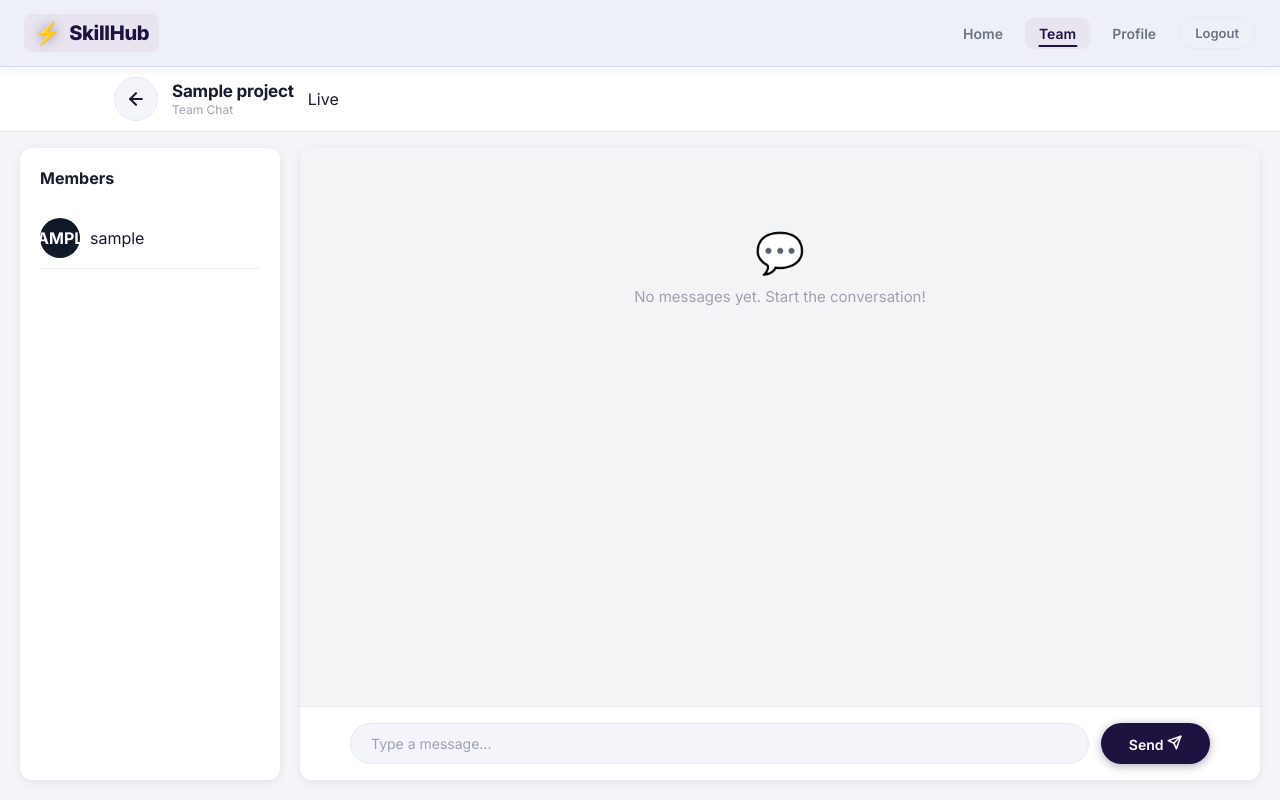
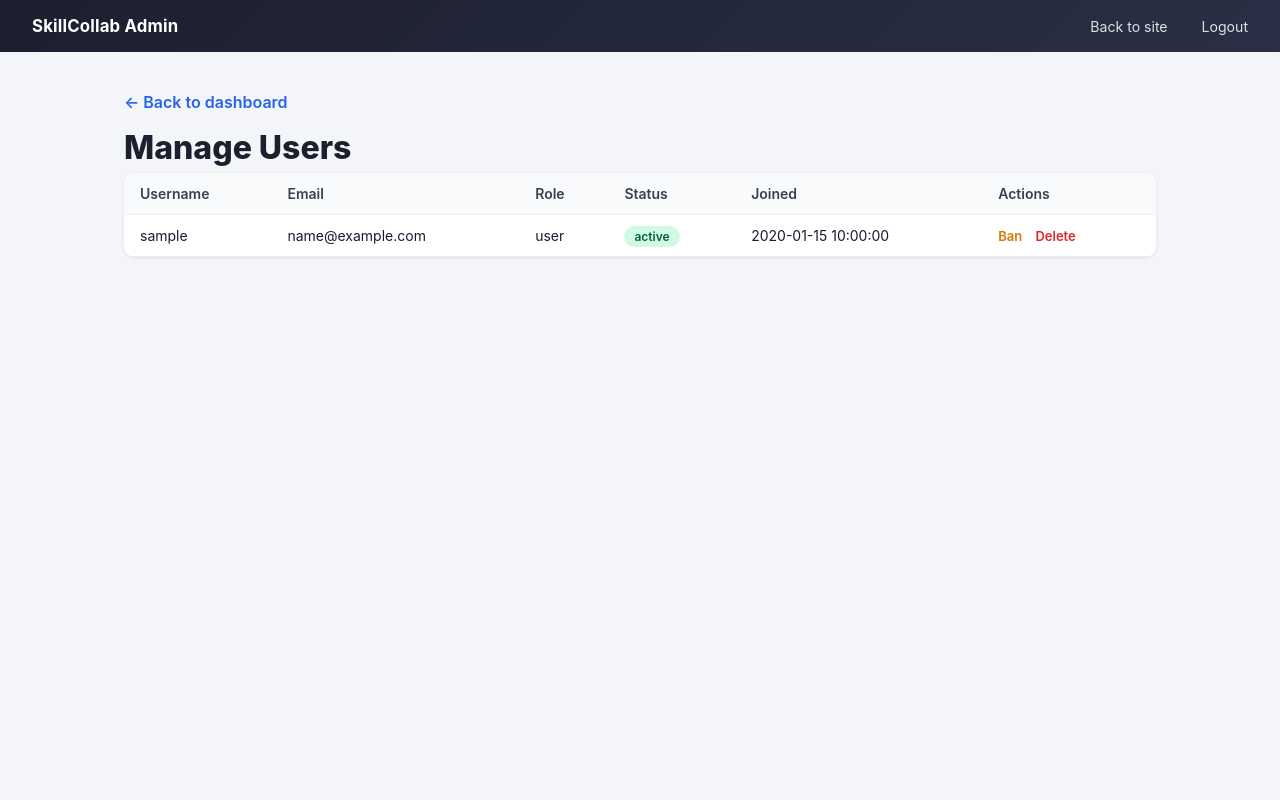
Before and after one commit to jillani0101/SkillHuB, a Flask app: template templates/admin_users.html in a window 1280 px wide. Run offline with Flask 3, Linux system fonts and the light colour scheme; the template is opened without the code that fills it: most values are stand-ins (such as "Sample title", 1, 10 or a date in 2020); some libraries are stand-ins or nearby versions.

Commit message:
Update admin_users.html

```diff
--- a/templates/admin_users.html
+++ b/templates/admin_users.html
@@ -1,226 +1,107 @@
 <!DOCTYPE html>
-<html>
+<html lang="en">
 <head>
-    <title>{{ project.project_name }} — Chat</title>
-    <link href="https://fonts.googleapis.com/css2?family=Inter:wght@400;500;600;700;800&display=swap" rel="stylesheet">
+    <meta charset="UTF-8">
+    <title>Manage Users - SkillCollab Admin</title>
+
     <link rel="stylesheet" href="{{ url_for('static', filename='style.css') }}">
 </head>
+<body>
 
-<body class="chat-page">
+    <div class="admin-topbar">
+        <div><strong>SkillCollab Admin</strong></div>
 
-<!-- NAVBAR -->
-<nav class="sh-navbar">
-    <div class="sh-navbar-inner">
-        <a class="sh-brand" href="/home"><span>⚡</span> SkillHub</a>
-        <ul class="sh-nav-links" style="margin-left:auto; list-style:none; display:flex; align-items:center; gap:8px;">
-            <li><a class="sh-nav-link" href="/home">Home</a></li>
-            <li><a class="sh-nav-link active" href="/team">Team</a></li>
-            <li><a class="sh-nav-link" href="/profile">Profile</a></li>
-            <li><a class="sh-btn sh-btn-ghost" href="/logout" style="padding:7px 16px; font-size:13px;">Logout</a></li>
-        </ul>
-    </div>
-</nav>
-
-<!-- SUB HEADER -->
-<div class="chat-subheader">
-    <div class="chat-subheader-inner">
-        <a href="/team" class="chat-back-btn" title="Back to Teams">
-            <svg width="20" height="20" viewBox="0 0 24 24"
-                 fill="none" stroke-width="2.5"
-                 stroke-linecap="round" stroke-linejoin="round">
-                <path d="M19 12H5"/>
-                <path d="M12 5l-7 7 7 7"/>
-            </svg>
-        </a>
         <div>
-            <div class="chat-project-name">{{ project.project_name }}</div>
-            <div class="chat-project-sub">Team Chat</div>
-        </div>
-        <div class="chat-online-pill" id="onlinePill">
-            <span class="chat-online-dot"></span> Live
+            <a href="{{ url_for('home_page') }}">Back to site</a>
+            <a href="{{ url_for('logout') }}">Logout</a>
         </div>
     </div>
-</div>
 
-<!-- MAIN WRAPPER -->
-<div class="chat-wrapper">
+    <div class="admin-container">
 
-    <!-- MEMBERS PANEL -->
-    <div class="members-panel">
-        <h4>Members</h4>
-        {% for member in members %}
-        <div class="member">
-            <div class="member-avatar">{{ member.username[0].upper() }}</div>
-            <span>{{ member.username }}</span>
-        </div>
-        {% endfor %}
-    </div>
+        <a class="admin-back-link"
+           href="{{ url_for('admin_dashboard') }}">
+            &larr; Back to dashboard
+        </a>
 
-    <!-- CHAT AREA -->
-    <div class="chat-area">
+        <h1 class="admin-title">Manage Users</h1>
 
-        <!-- Messages -->
-        <div class="chat-box" id="chatBox">
-            <div class="chat-empty" id="emptyState">
-                <div class="chat-empty-icon">💬</div>
-                <p>No messages yet. Start the conversation!</p>
-            </div>
-        </div>
+        <table class="admin-table">
+            <tr>
+                <th>Username</th>
+                <th>Email</th>
+                <th>Role</th>
+                <th>Status</th>
+                <th>Joined</th>
+                <th>Actions</th>
+            </tr>
 
-        <!-- Input -->
-        <div class="chat-input-bar">
-            <div class="chat-input-inner">
-                <input type="text" id="msgInput" class="chat-input"
-                       placeholder="Type a message..." autocomplete="off"
-                       maxlength="1000">
-                <button id="sendBtn" class="chat-send-btn">
-                    Send
-                    <svg width="15" height="15" viewBox="0 0 24 24" fill="none"
-                         stroke="currentColor" stroke-width="2.5"
-                         stroke-linecap="round" stroke-linejoin="round">
-                        <line x1="22" y1="2" x2="11" y2="13"/>
-                        <polygon points="22 2 15 22 11 13 2 9 22 2"/>
-                    </svg>
-                </button>
-            </div>
-        </div>
+            {% for u in users %}
+            <tr>
+
+                <td>
+                    {{ u.username }}
+
+                    {% if u.user_id == current_user_id %}
+                    <span class="admin-you-tag">(you)</span>
+                    {% endif %}
+                </td>
+
+                <td>{{ u.email }}</td>
+
+                <td>
+                    {% if u.role == 'admin' %}
+                    <span class="admin-badge admin-badge-role">
+                        admin
+                    </span>
+                    {% else %}
+                    user
+                    {% endif %}
+                </td>
+
+                <td>
+                    {% if u.status == 'banned' %}
+                    <span class="admin-badge admin-badge-banned">
+                        banned
+                    </span>
+                    {% else %}
+                    <span class="admin-badge admin-badge-active">
+                        active
+                    </span>
+                    {% endif %}
+                </td>
+
+                <td>{{ u.created_at }}</td>
+
+                <td class="admin-actions">
+
+                    {% if u.user_id != current_user_id %}
+
+                    <a class="admin-ban-link"
+                       href="{{ url_for('admin_ban_user', user_id=u.user_id) }}">
+
+                        {{ 'Unban' if u.status == 'banned' else 'Ban' }}
+
+                    </a>
+
+                    <a class="admin-delete-link"
+                       href="{{ url_for('admin_delete_user', user_id=u.user_id) }}"
+                       onclick="return confirm('Permanently delete this user and all their data?');">
+
+                        Delete
+
+                    </a>
+
+                    {% endif %}
+
+                </td>
+
+            </tr>
+            {% endfor %}
+
+        </table>
 
     </div>
-</div>
-
-<script>
-    const PROJECT_ID  = {{ project_id }};
-    const MY_USER_ID  = {{ session['user_id'] }};
-    const MY_USERNAME = "{{ session['username'] }}";
-
-    let lastMessageId = -1;
-
-    function escapeHtml(text) {
-        if (text == null) return '';
-        const div = document.createElement("div");
-        div.appendChild(document.createTextNode(String(text)));
-        return div.innerHTML;
-    }
-
-    function formatTime(sentAt) {
-        // Return empty string if null / "null" / "None" / undefined
-        if (!sentAt || sentAt === 'null' || sentAt === 'None' || sentAt === 'undefined') {
-            return '';
-        }
-        try {
-            const d = new Date(sentAt);
-            if (isNaN(d.getTime())) return '';
-            const now = new Date();
-            const isToday = d.toDateString() === now.toDateString();
-            if (isToday) {
-                return d.toLocaleTimeString([], { hour: '2-digit', minute: '2-digit' });
-            } else {
-                return d.toLocaleDateString([], { month: 'short', day: 'numeric' })
-                       + ' ' + d.toLocaleTimeString([], { hour: '2-digit', minute: '2-digit' });
-            }
-        } catch (e) {
-            return '';
-        }
-    }
-
-    function renderMessage(msg) {
-        const isMe    = msg.sender_id === MY_USER_ID;
-        const initial = (msg.username || '?')[0].toUpperCase();
-        const timeStr = formatTime(msg.sent_at);
-        const row     = document.createElement("div");
-        row.className = "msg-row " + (isMe ? "me" : "other");
-
-        if (isMe) {
-            row.innerHTML = `
-                <div class="msg-content-wrap me">
-                    <div class="msg-name">You</div>
-                    <div class="msg-bubble">${escapeHtml(msg.content)}</div>
-                    ${timeStr ? `<div class="msg-time">${timeStr}</div>` : ''}
-                </div>
-                <div class="msg-avatar me-avatar">${initial}</div>
-            `;
-        } else {
-            row.innerHTML = `
-                <div class="msg-avatar">${initial}</div>
-                <div class="msg-content-wrap">
-                    <div class="msg-name">${escapeHtml(msg.username)}</div>
-                    <div class="msg-bubble">${escapeHtml(msg.content)}</div>
-                    ${timeStr ? `<div class="msg-time">${timeStr}</div>` : ''}
-                </div>
-            `;
-        }
-        return row;
-    }
-
-    async function loadMessages() {
-        try {
-            const res  = await fetch(`/api/chat/${PROJECT_ID}/messages`);
-            const data = await res.json();
-            const msgs = data.messages || [];
-
-            const latestId = msgs.length > 0 ? msgs[msgs.length - 1].message_id : -1;
-            if (latestId === lastMessageId) return;
-            lastMessageId = latestId;
-
-            const chatBox    = document.getElementById("chatBox");
-            const emptyState = document.getElementById("emptyState");
-            const atBottom   = chatBox.scrollHeight - chatBox.scrollTop <= chatBox.clientHeight + 60;
-
-            chatBox.innerHTML = "";
-
-            if (msgs.length === 0) {
-                chatBox.appendChild(emptyState);
-            } else {
-                msgs.forEach(msg => chatBox.appendChild(renderMessage(msg)));
-            }
-
-            if (atBottom) chatBox.scrollTop = chatBox.scrollHeight;
-
-        } catch (e) {
-            console.error("Load failed:", e);
-        }
-    }
-
-    async function sendMessage() {
-        const input   = document.getElementById("msgInput");
-        const content = input.value.trim();
-        if (!content) return;
-
-        // Disable button briefly to prevent double send
-        const btn = document.getElementById("sendBtn");
-        btn.disabled = true;
-        input.value = "";
-        input.focus();
-
-        try {
-            const res = await fetch(`/api/chat/${PROJECT_ID}/messages`, {
-                method: "POST",
-                headers: { "Content-Type": "application/json" },
-                body: JSON.stringify({ content })
-            });
-
-            if (res.ok) {
-                lastMessageId = -1;
-                await loadMessages();
-            }
-        } catch (e) {
-            console.error("Send failed:", e);
-        } finally {
-            btn.disabled = false;
-        }
-    }
-
-    document.getElementById("sendBtn").addEventListener("click", sendMessage);
-    document.getElementById("msgInput").addEventListener("keydown", function (e) {
-        if (e.key === "Enter" && !e.shiftKey) {
-            e.preventDefault();
-            sendMessage();
-        }
-    });
-
-    loadMessages();
-    setInterval(loadMessages, 3000);
-</script>
 
 </body>
 </html>
```
